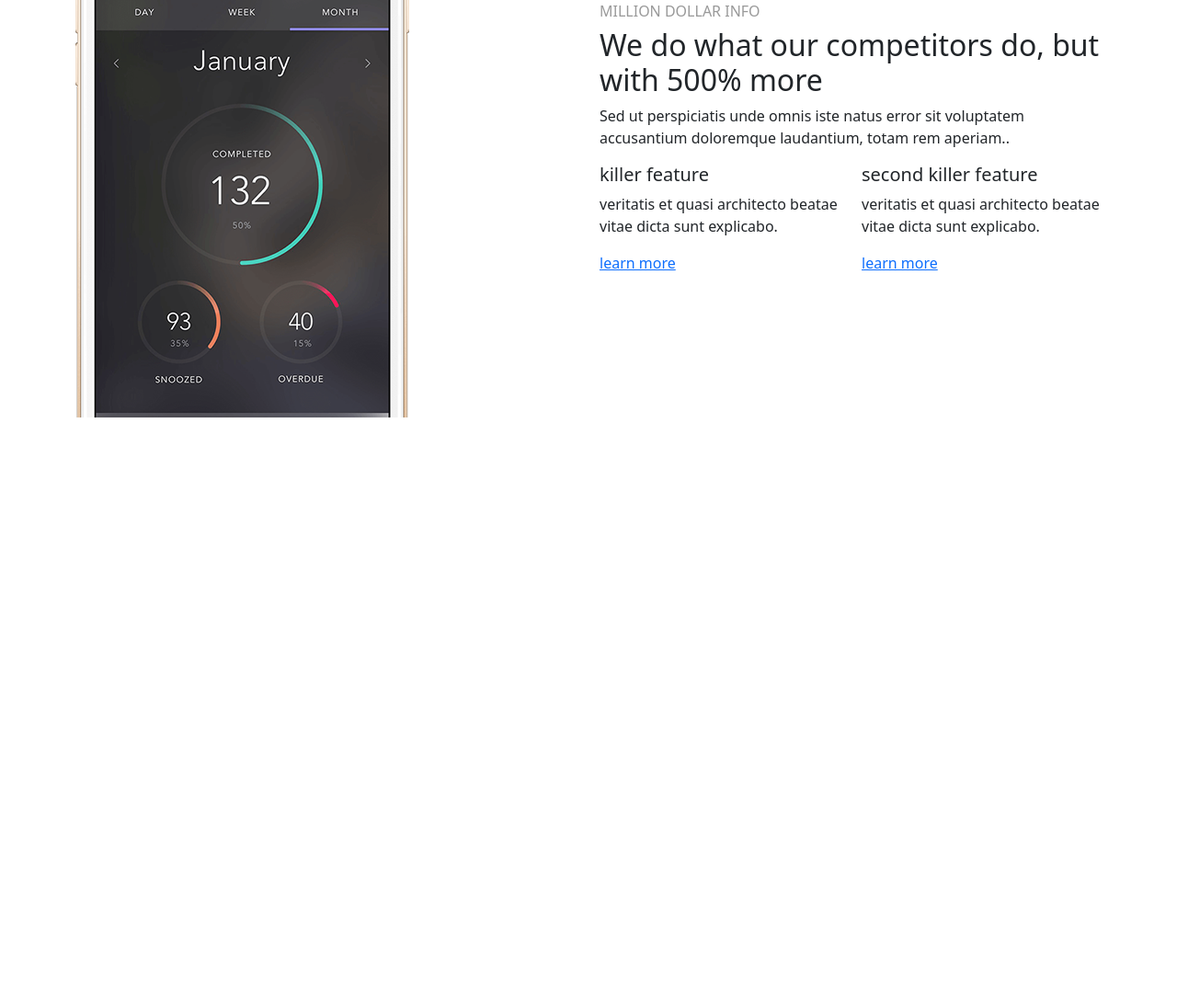
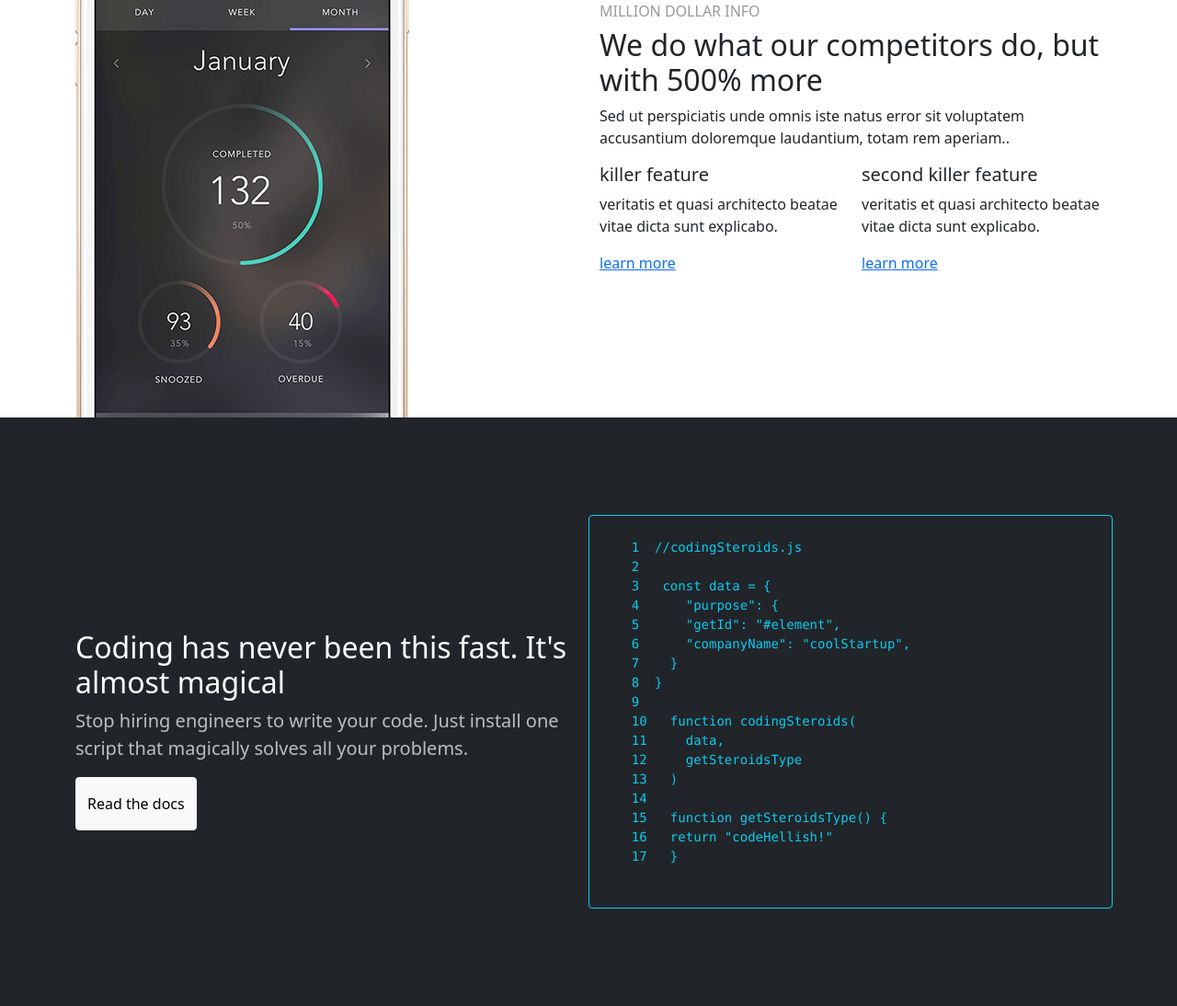
Before and after one commit to ilyaxkotik/Geraskin_MKIS23_lab8, a plain HTML site: page index.html in a window 1280 px wide. Shown: the part 1001-2095 px from the top of the page at 92% size. Before the commit the page ends 1455 px from the top, so only its background shows below. Drawn offline with nearby package versions, Linux system fonts and the light colour scheme.

Commit message:
3 commit

```diff
--- a/index.html
+++ b/index.html
@@ -60,6 +60,37 @@ Just use the 1kb script that magically solves all your problems and algorithms.<
   </div>
   </div>
 </section>
-
+<section id="info-2" class="bg-dark">
+ <div class="container">
+   <div class="row align-items-center fill-80-viewport">
+  <div class="col-12 col-md-6 my-5 order-2 order-md-1">
+    <p class="text-uppercase text-white-40"><strong>faster development</strong></p>
+    <h2 class="text-white">Coding has never been this fast. It's almost magical</h2>
+    <p class="lead text-white-70">Stop hiring engineers to write your code.
+                     Just install one script that magically solves all your problems.</p>
+    <a class="btn btn-light d-block d-md-inline-block py-3" href="#" role="button">Read the docs</a>
+  </div>
+  <pre class="col-12 col-md-6 my-5 order-1 order-md-2 py-4 border border-info rounded text-info">
+    <span>1</span> <span> //codingSteroids.js</span>
+    <span>2</span>
+    <span>3</span>   const data = {
+    <span>4</span>      "purpose": {
+    <span>5</span>      "getId": "#element",
+    <span>6</span>      "companyName": "coolStartup",
+    <span>7</span>    }
+    <span>8</span>  }
+    <span>9</span>
+    <span>10</span>   function codingSteroids(
+    <span>11</span>     data,
+    <span>12</span>     getSteroidsType
+    <span>13</span>   )
+    <span>14</span>
+    <span>15</span>   function getSteroidsType() {
+    <span>16</span>   return "codeHellish!"
+    <span>17</span>   }
+    </pre>
+   </div>
+ </div>
+</section>
 </body>
 </html>
```
